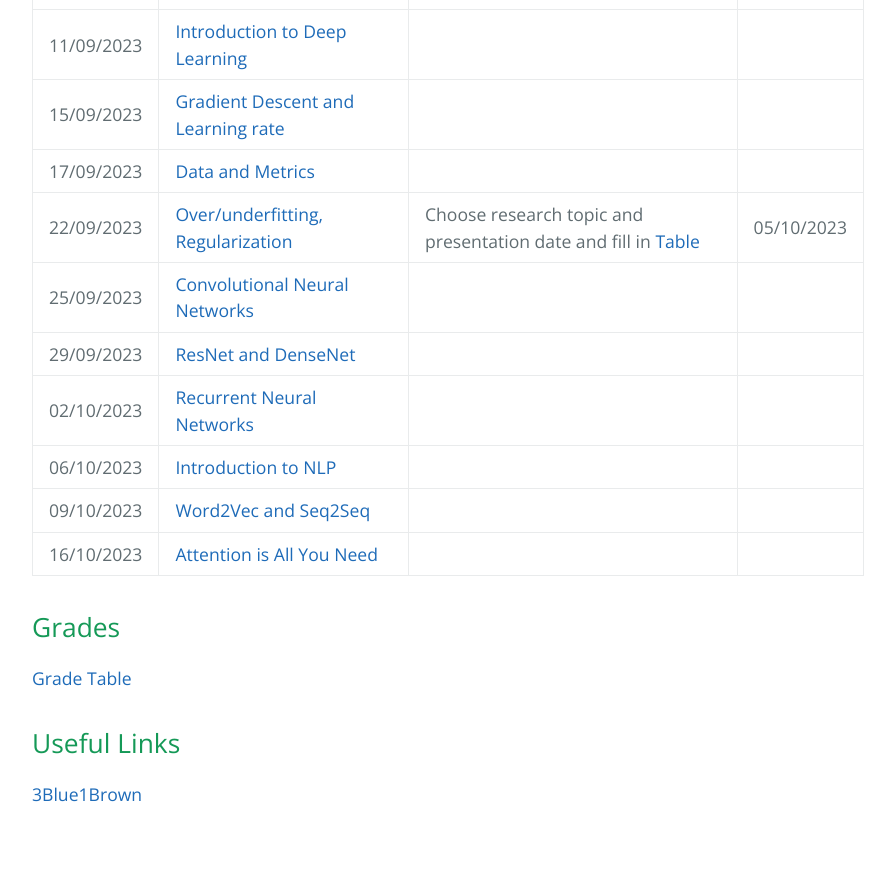
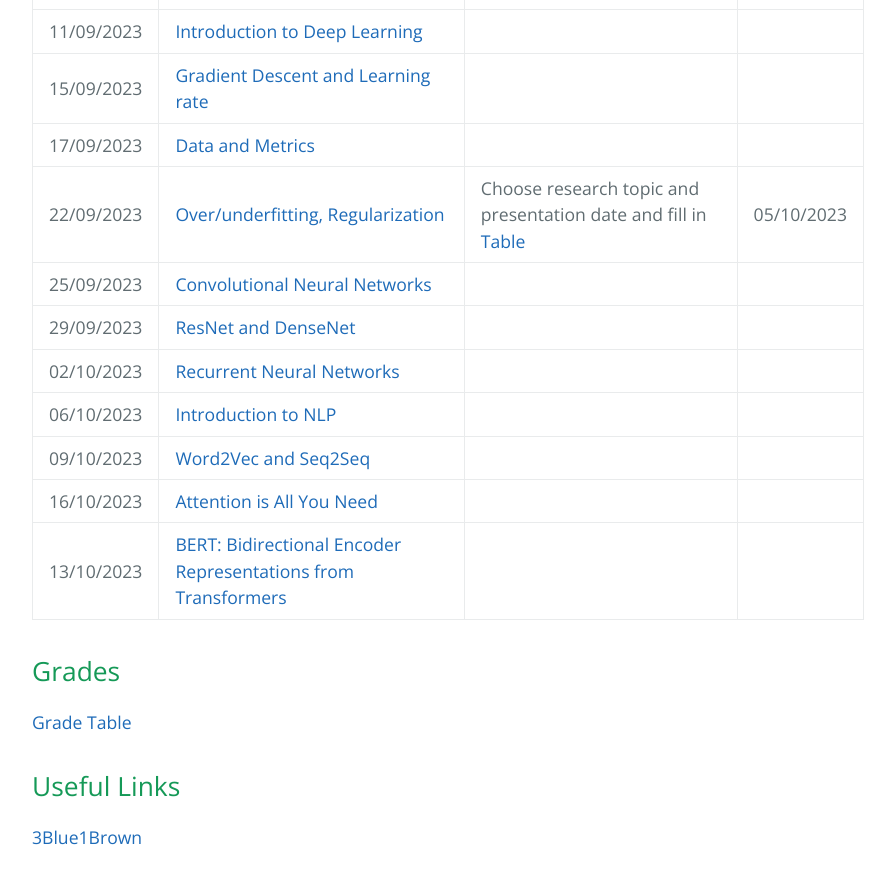
Before and after one commit to decoder-99/DL23Fall, a Jekyll site: the page built from index.md, in a window 1280 px wide and 900 px high, scrolled down 724 px. Shown: the top 884 px of the window, without its empty margins (192-1087 px from the left). Built offline with Jekyll 4.4.1, drawn with Linux system fonts in a browser that asks for light colours; the repository's description, which GitHub fills in, is left out; our own code applies the rules of GitHub Pages for plain Markdown files; before the commit the page ends 1581 px from its top, so only the background shows below that.

Commit message:
Update index.md

```diff
--- a/index.md
+++ b/index.md
@@ -22,7 +22,7 @@ You can find information about attendance, individual achievements, and importan
 |06/10/2023|[Introduction to NLP](https://docs.google.com/presentation/d/1lwDIev8BkcdFOvyX4ox8X_Z21fcCQt1Ezs-j2HpWqVI/edit?usp=sharing)||
 |09/10/2023|[Word2Vec and Seq2Seq](https://docs.google.com/presentation/d/1FUq64oeNeW-7Tc7dwq59VAWI93U6GftEu5XgVVl9wKM/edit?usp=sharing)||
 |16/10/2023|[Attention is All You Need](https://docs.google.com/presentation/d/1GDX415J9HMfPlUp6-8lDj2L4XQfRoDO_9jYFPHnglU0/edit?usp=sharing)||
-
+|13/10/2023|[BERT: Bidirectional Encoder Representations from Transformers](https://docs.google.com/presentation/d/1uLElfQ9BuybHmDdBDSoa6GrrGxm5FN0shi8MsXDKMZY/edit?usp=sharing)||
 
 ## Grades
 [Grade Table](https://docs.google.com/spreadsheets/u/1/d/1QJ4Cm1Rdv3fP86WrH8BE5qv18aH5pdeAdx1l7fTX1mU/edit#gid=0)
```
